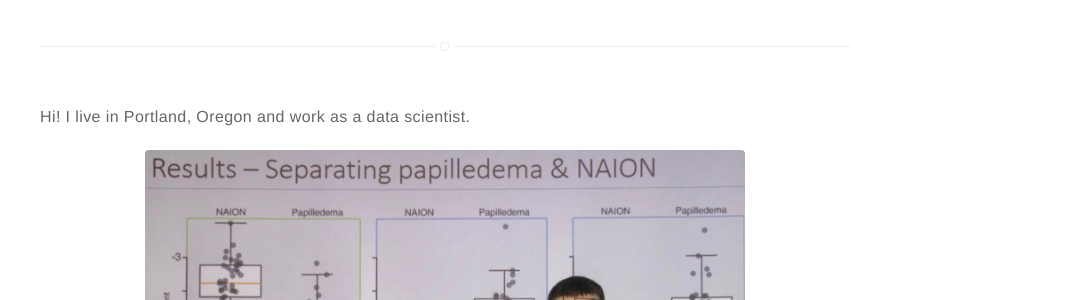
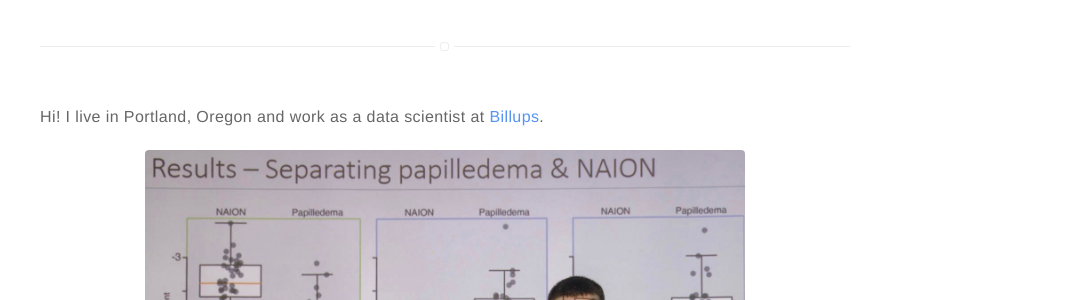
Before and after one commit to johnwmillr/johnwmillr.github.io, a Jekyll site: the page built from about.markdown, in a window 1280 px wide. Shown: the part 173-473 px from the top of the page, without its empty margins (195-1280 px from the left). Built offline with Jekyll 4.4.1, drawn with Linux system fonts in a browser that asks for light colours.

Commit message:
Add Billups to About

```diff
--- a/about.markdown
+++ b/about.markdown
@@ -10,7 +10,7 @@ image: {{ site.picture }}
 
 </section>
 
-Hi! I live in Portland, Oregon and work as a data scientist.
+Hi! I live in Portland, Oregon and work as a data scientist at [Billups](billups.com).
 
 {% include figure.html url="/assets/images/John_Defense.jpg" caption="Defending my master's thesis in May 2018." width="600px" %}
 
```
